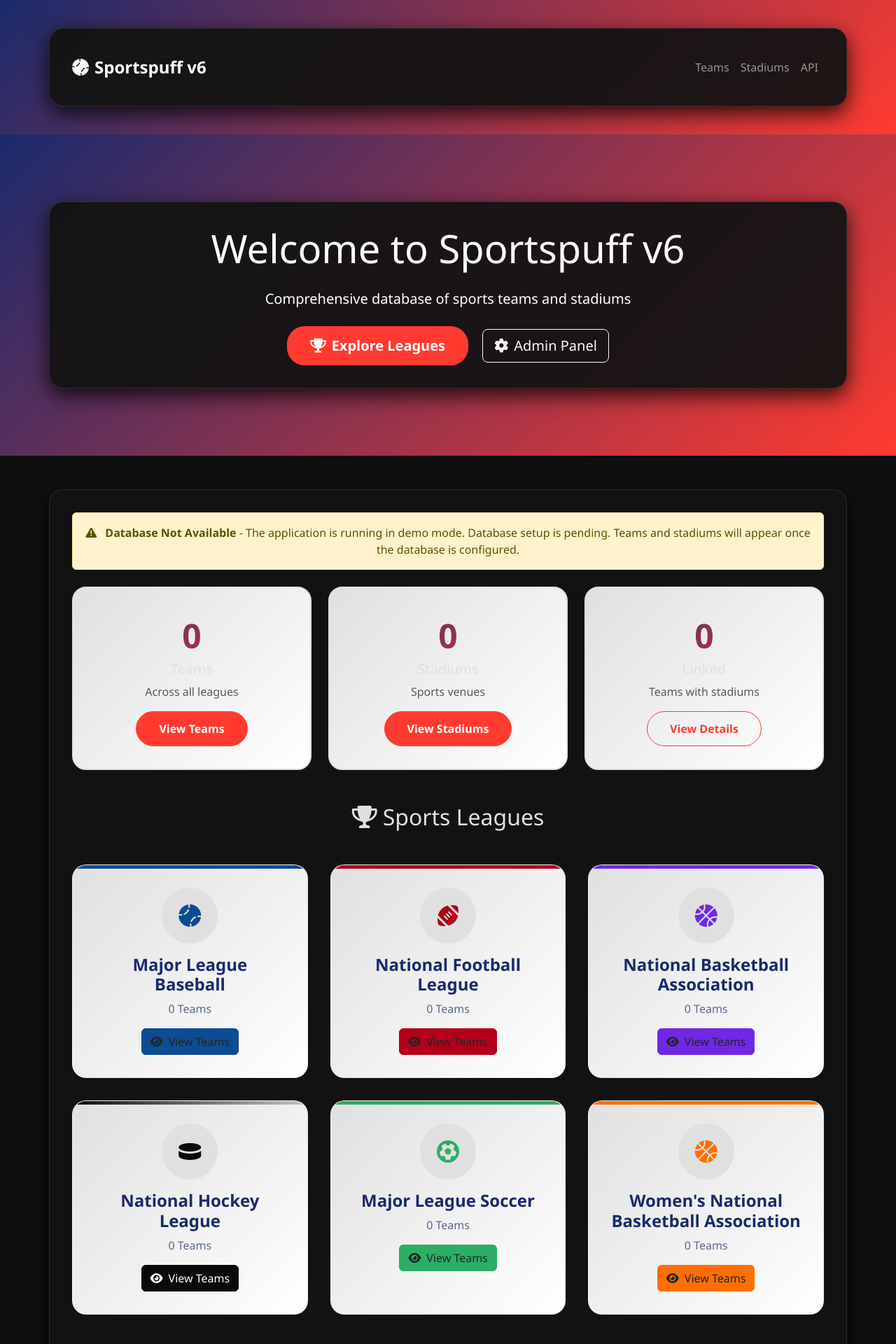
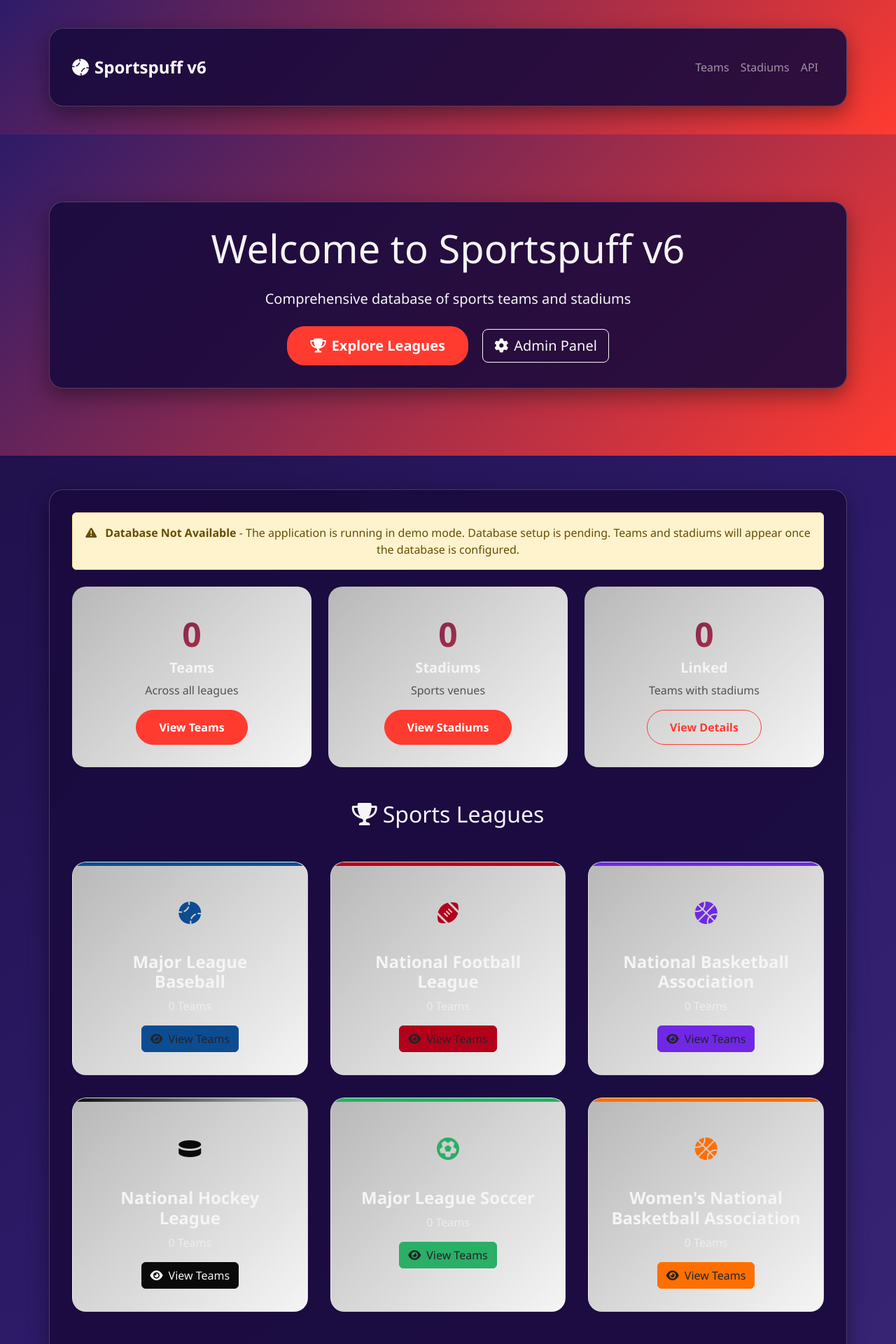
Before and after one commit to pbertain/sportspuff-v6, a Flask app: page / in a window 1280 px wide. Shown: the top 1920 px of the page at 70% size. Run offline with Flask 3, Linux system fonts and the light colour scheme; data that the repository does not hold is empty; some libraries are stand-ins or nearby versions.

Commit message:
Fix UI issues: contrast, database connection, and color scheme
🎨 Color Scheme Improvements:
- Moved from harsh midnight black to softer purple theme
- Deep purple gradient background (#1A0B3D to #3D2A7A)
- Warmer white text (#F5F5F5) instead of harsh white
- Softer gray accents (#B8B8B8) for better readability
- Maintains purple theme from previous version but less bold

🔧 Admin Panel Contrast Fix:
- Fixed stat-card text contrast issues
- White text on dark purple background
- Better visibility for team/stadium counts

📊 Database Connection:
- Restarted Flask app to ensure database connection
- Database has 173 teams, 141 stadiums (confirmed working)
- League data should now display properly

🎯 Result:
- Softer, more readable color scheme
- Better contrast throughout the UI
- Database connection restored for real data display

```diff
--- a/static/css/main.css
+++ b/static/css/main.css
@@ -1,12 +1,17 @@
 /* Sportspuff v6 - Modern Arena Color Scheme */
 
 :root {
-  /* Core Site Palette */
-  --deep-navy: #1A2A6C;
-  --cool-gray: #E0E0E0;
-  --electric-red: #FF3B30;
-  --golden-yellow: #FFB400;
-  --pure-white: #FFFFFF;
+  /* Core Site Palette - Softer Dark Theme */
+  --deep-purple: #2D1B69;      /* Deep purple instead of navy */
+  --soft-gray: #B8B8B8;        /* Softer gray instead of bright white */
+  --electric-red: #FF3B30;      /* Keep the red accent */
+  --golden-yellow: #FFB400;     /* Keep the yellow accent */
+  --warm-white: #F5F5F5;       /* Warmer white instead of pure white */
+
+  /* Background colors - softer approach */
+  --main-bg: linear-gradient(135deg, #1A0B3D 0%, #2D1B69 50%, #3D2A7A 100%);
+  --card-bg: rgba(45, 27, 105, 0.8);
+  --container-bg: rgba(26, 11, 61, 0.9);
 
   /* League-Specific Accents */
   --mlb-accent: #0E4C92;      /* Royal Blue */
@@ -18,63 +23,66 @@
   --mls-accent: #2BAE66;      /* Emerald Green */
 
   /* Gradients */
-  --primary-gradient: linear-gradient(135deg, var(--deep-navy) 0%, var(--electric-red) 100%);
-  --secondary-gradient: linear-gradient(135deg, var(--cool-gray) 0%, var(--pure-white) 100%);
+  --primary-gradient: linear-gradient(135deg, var(--deep-purple) 0%, var(--electric-red) 100%);
+  --secondary-gradient: linear-gradient(135deg, var(--soft-gray) 0%, var(--warm-white) 100%);
 
   /* League Gradients */
-  --mlb-gradient: linear-gradient(135deg, var(--cool-gray) 0%, var(--mlb-accent) 100%);
+  --mlb-gradient: linear-gradient(135deg, var(--soft-gray) 0%, var(--mlb-accent) 100%);
   --nhl-gradient: linear-gradient(135deg, var(--nhl-accent-dark) 0%, var(--nhl-accent) 100%);
-  --nba-gradient: linear-gradient(135deg, var(--cool-gray) 0%, var(--nba-accent) 100%);
-  --nfl-gradient: linear-gradient(135deg, var(--cool-gray) 0%, var(--nfl-accent) 100%);
-  --wnba-gradient: linear-gradient(135deg, var(--cool-gray) 0%, var(--wnba-accent) 100%);
-  --mls-gradient: linear-gradient(135deg, var(--cool-gray) 0%, var(--mls-accent) 100%);
+  --nba-gradient: linear-gradient(135deg, var(--soft-gray) 0%, var(--nba-accent) 100%);
+  --nfl-gradient: linear-gradient(135deg, var(--soft-gray) 0%, var(--nfl-accent) 100%);
+  --wnba-gradient: linear-gradient(135deg, var(--soft-gray) 0%, var(--wnba-accent) 100%);
+  --mls-gradient: linear-gradient(135deg, var(--soft-gray) 0%, var(--mls-accent) 100%);
 }
 
 /* Base Styles */
 body {
-  background-color: var(--pure-white);
-  color: var(--deep-navy);
+  background: var(--main-bg);
+  color: var(--warm-white);
   font-family: 'Segoe UI', Tahoma, Geneva, Verdana, sans-serif;
 }
 
-/* Main Content Area - Much Darker Background */
+/* Main Content Area - Softer Purple Background */
 main, .main-content {
-  background: linear-gradient(135deg, #0F0F0F 0%, #1A1A1A 50%, #2D2D2D 100%);
+  background: var(--main-bg);
   min-height: 100vh;
   padding: 2rem 0;
 }
 
 .container {
-  background: rgba(20, 20, 20, 0.95);
+  background: var(--container-bg);
   border-radius: 20px;
   padding: 2rem;
-  box-shadow: 0 10px 30px rgba(0, 0, 0, 0.8);
+  box-shadow: 0 10px 30px rgba(0, 0, 0, 0.4);
   margin: 2rem auto;
-  border: 1px solid rgba(255, 255, 255, 0.1);
-}
-
-/* Update text colors for dark theme */
-body {
-  background-color: #0F0F0F;
-  color: #E0E0E0;
+  border: 1px solid rgba(255, 255, 255, 0.2);
 }
 
 .card {
-  background: rgba(30, 30, 30, 0.9);
-  border: 1px solid rgba(255, 255, 255, 0.1);
-  color: #E0E0E0;
+  background: var(--card-bg);
+  border: 1px solid rgba(255, 255, 255, 0.2);
+  color: var(--warm-white);
 }
 
 .stat-card {
-  background: rgba(25, 25, 25, 0.9);
-  border: 2px solid rgba(255, 255, 255, 0.1);
-  color: #E0E0E0;
+  background: var(--card-bg);
+  border: 2px solid rgba(255, 255, 255, 0.2);
+  color: var(--warm-white);
+}
+
+.stat-card h5 {
+  color: var(--warm-white);
+  font-weight: bold;
+}
+
+.stat-card p {
+  color: var(--soft-gray);
 }
 
 .league-card {
-  background: rgba(25, 25, 25, 0.9);
-  border: 1px solid rgba(255, 255, 255, 0.1);
-  color: #E0E0E0;
+  background: var(--card-bg);
+  border: 1px solid rgba(255, 255, 255, 0.2);
+  color: var(--warm-white);
 }
 
 /* Navigation */
```
